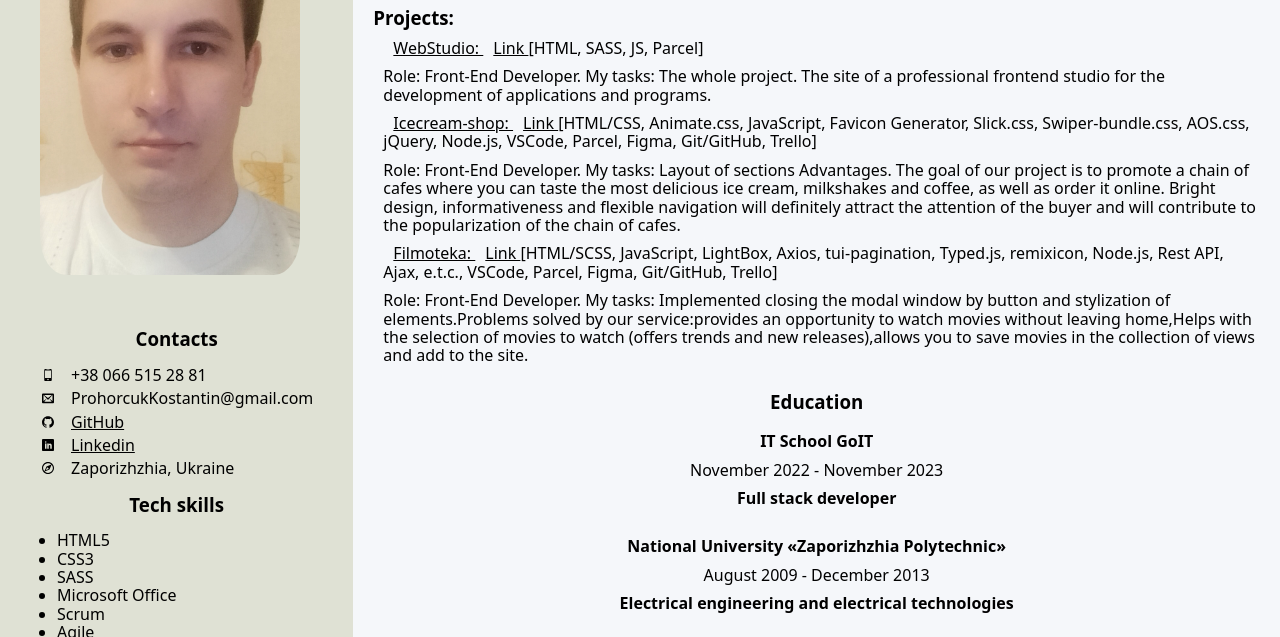
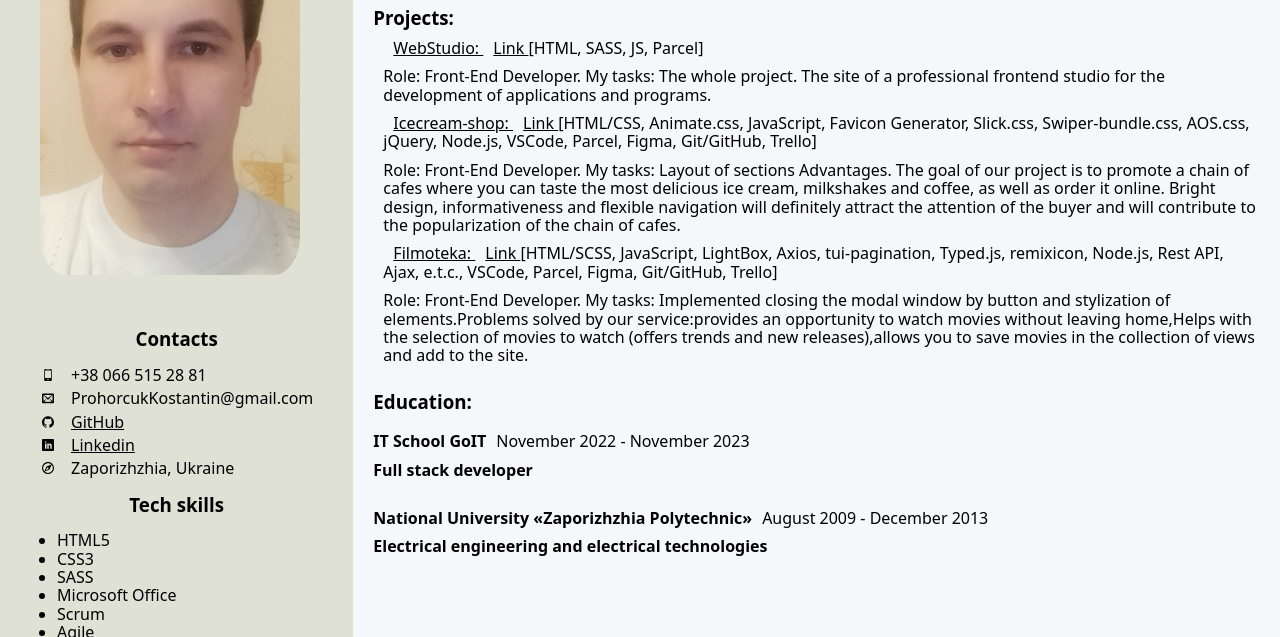
Before and after one commit to Konstantin2023/kostyantyn_prokhorchuk_front-end-developer, a plain HTML site: page index.html in a window 1280 px wide. Shown: the part 155-792 px from the top of the page. Drawn offline with Linux system fonts and the light colour scheme.

Commit message:
Блок освіта

```diff
--- a/index.html
+++ b/index.html
@@ -119,14 +119,18 @@
         </div>
         <!--Education-->
         <div class="education">
-          <h3 class="education-title">Education</h3>
+          <h3 class="education-title">Education:</h3>
+          <div class="education-information">
             <h4 class="education-organization">IT School GoIT</h4>
             <p class="education-period">November 2022 - November 2023</p>
+          </div>
           <h4 class="education-abaut-position">Full stack developer</h4>
+          <div class="education-information">
             <h4 class="education-organization">
               National University «Zaporizhzhia Polytechnic»
             </h4>
             <p class="education-period">August 2009 - December 2013</p>
+          </div>
           <h4 class="education-abaut-position">
             Electrical engineering and electrical technologies
           </h4>
--- a/styles/styles.css
+++ b/styles/styles.css
@@ -217,10 +217,14 @@ body {
 /* Education styles */
 .education {
   display: flex;
-  align-items: center;
+  /* align-items: center; */
   flex-direction: column;
 }
 
+.education-information {
+  display: flex;
+  gap: 10px;
+}
 .education-title {
   /* font-style: normal;
   font-weight: 700;
@@ -239,7 +243,7 @@ body {
   /* color: #3a77fb; */
   margin-bottom: 0px;
   display: flex;
-  justify-content: center;
+  /* justify-content: center; */
 }
 
 .education-abaut-position {
@@ -250,7 +254,7 @@ body {
   color: #000000;
   margin-bottom: 20px;
   display: flex;
-  justify-content: center;
+  /* justify-content: center; */
 }
 
 .education-period {
```
Lines whose indentation alone changed are shown as unchanged.
